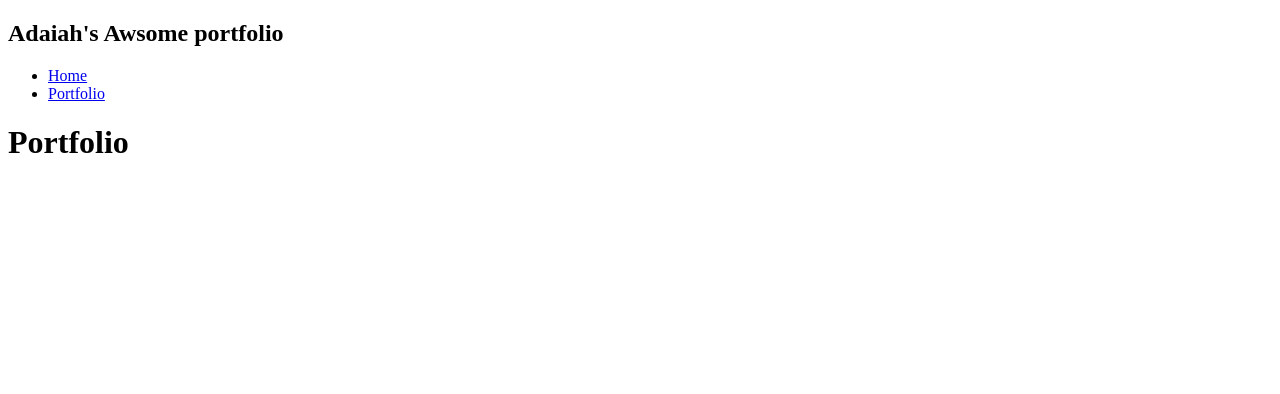
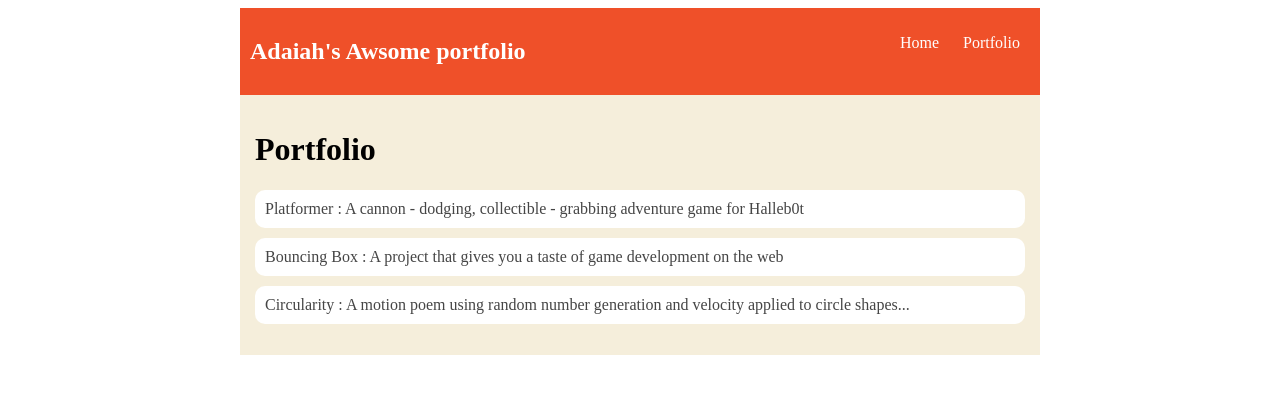
Before and after one commit to AdaiahWiliams/adaiahwilliams12.github.io, a plain HTML site: page portfolio.html in a window 1280 px wide. Drawn offline with Linux system fonts and the light colour scheme.

Commit message:
add portfolio.html file

```diff
--- a/portfolio.html
+++ b/portfolio.html
@@ -3,6 +3,91 @@
 
 <head>
     <title>Adaiah's Portfolio</title>
+
+    <style>
+        <style type="text/css">body {
+            background: rgb(125, 198, 205);
+            color: rgb(45, 45, 45);
+            padding: 10px;
+            font-family: arial;
+        }
+
+        header {
+            font-size: 1.5em;
+            font-weight: bold;
+        }
+
+        #all-contents {
+            max-width: 800px;
+            margin: auto;
+        }
+
+        /* navigation menu */
+        nav {
+            background: rgb(239, 80, 41);
+            margin: 0 auto;
+            display: flex;
+            padding: 10px;
+        }
+
+        h1 {
+            display: flex;
+            align-items: center;
+            color: rgb(255, 255, 255);
+            flex: 1;
+        }
+
+        #nav-ul {
+            list-style-image: none;
+        }
+
+        .nav-li {
+            display: inline-block;
+            padding: 0 10px;
+        }
+
+        .nav-a {
+            text-decoration: none;
+            color: #fff;
+        }
+
+        /* main container area beneath menu */
+        main {
+            background: rgb(245, 238, 219);
+            display: flex;
+        }
+
+        .content {
+            flex: 1;
+            padding: 15px;
+        }
+                 /* portfolio styles */
+                 .content h1 {
+             color: black;
+         }
+
+         #portfolio {
+             list-style-type: none;
+             padding-left: 0;
+         }
+
+         #portfolio li {
+             background: #fff;
+             padding: 10px;
+             border-radius: 10px;
+             margin-bottom: 10px;
+         }
+
+         #portfolio li:hover {
+             background: #eee;
+         }
+
+         #portfolio a {
+             text-decoration: none;
+             color: #454545;
+         }
+
+    </style>
 </head>
 
 <body>
@@ -22,7 +107,9 @@
             <div class="content">
                 <h1>Portfolio</h1>
                 <ul id="portfolio">
-
+                    <li><a href="projects/platformer/">Platformer : A cannon - dodging, collectible - grabbing adventure game for Halleb0t</a></li>
+                    <li><a href="projects/bouncing-box/">Bouncing Box : A project that gives you a taste of game development on the web </a></li>
+                    <li><a href="projects/circularity/">Circularity : A motion poem using random number generation and velocity applied to circle shapes...</a></li>
                 </ul>
             </div>
         </main>
```
Also changed, not shown: projects/bouncing-box/index.html (+6 -2 lines).
